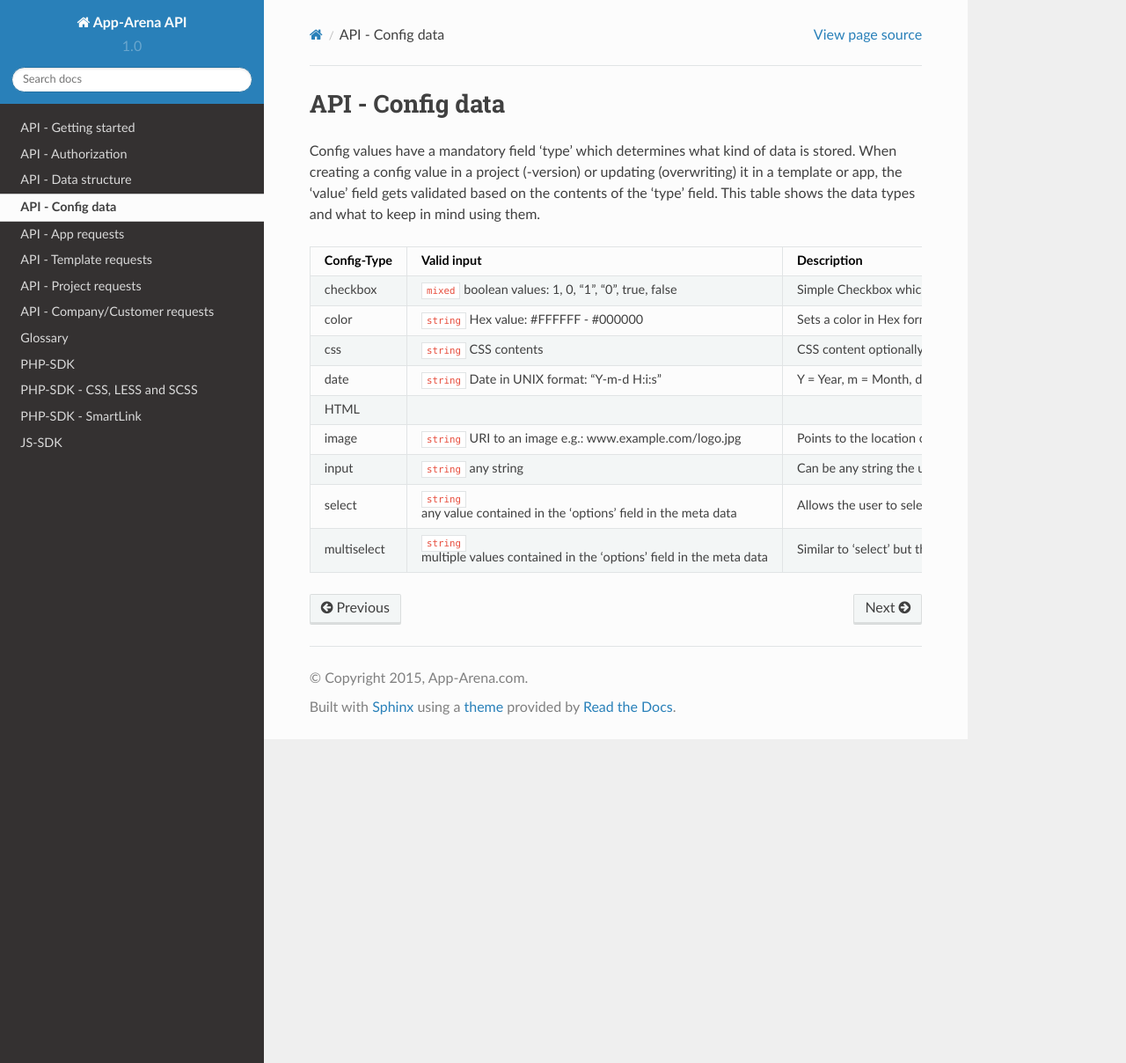
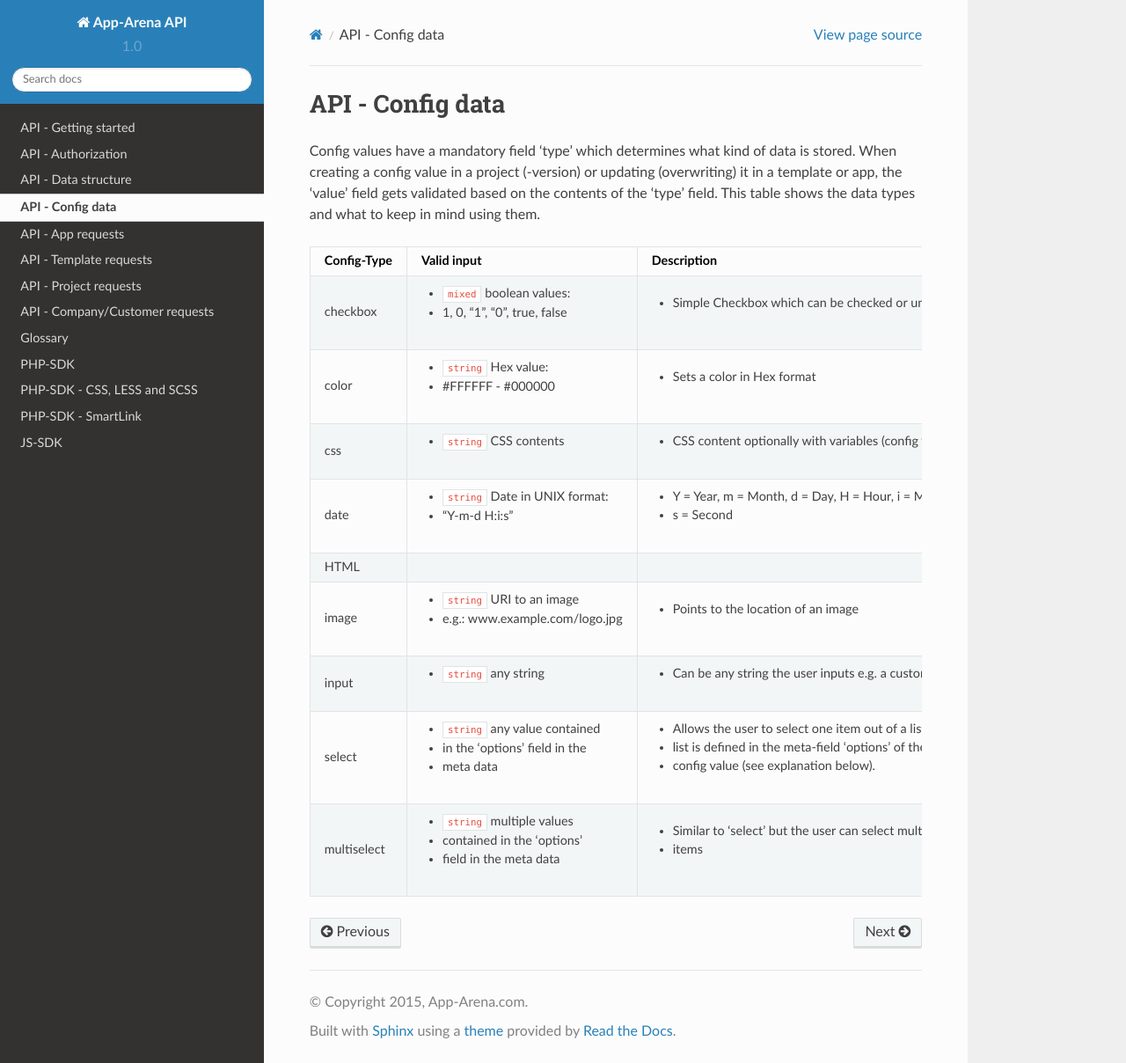
Before and after one commit to apparena/docs, a Sphinx documentation site: the page built from docs/api/050-config.rst, in a window 1280 px wide and 1208 px high. Shown: the whole window at 88% size. Built offline with Sphinx 7.4.7 and the Read the Docs theme 2.0.0, drawn with Linux system fonts in a browser that asks for light colours.

```diff
--- a/docs/api/050-config.rst
+++ b/docs/api/050-config.rst
@@ -8,32 +8,32 @@ the 'type' field. This table shows the data types and what to keep in mind using
 +---------------+-----------------------------------+---------------------------------------------------------+
 | Config-Type   | Valid input                       | Description                                             |
 +===============+===================================+=========================================================+
-| checkbox      | ``mixed`` boolean values:         | Simple Checkbox which can be checked or unchecked       |
-|               | 1, 0, "1", "0", true, false       |                                                         |
+| checkbox      | - ``mixed`` boolean values:       | - Simple Checkbox which can be checked or unchecked     |
+|               | - 1, 0, "1", "0", true, false     |                                                         |
 |               |                                   |                                                         |
 +---------------+-----------------------------------+---------------------------------------------------------+
-| color         | ``string`` Hex value:             | Sets a color in Hex format                              |
-|               | #FFFFFF - #000000                 |                                                         |
+| color         | - ``string`` Hex value:           | - Sets a color in Hex format                            |
+|               | - #FFFFFF - #000000               |                                                         |
 +---------------+-----------------------------------+---------------------------------------------------------+
-| css           | ``string`` CSS contents           | CSS content optionally with variables (config values)   |
+| css           | - ``string`` CSS contents         | - CSS content optionally with variables (config values) |
 +---------------+-----------------------------------+---------------------------------------------------------+
-| date          | ``string`` Date in UNIX format:   | Y = Year, m = Month, d = Day, H = Hour, i = Minute,     |
-|               | "Y-m-d H:i:s"                     | s = Second                                              |
+| date          | - ``string`` Date in UNIX format: | - Y = Year, m = Month, d = Day, H = Hour, i = Minute,   |
+|               | - "Y-m-d H:i:s"                   | - s = Second                                            |
 +---------------+-----------------------------------+---------------------------------------------------------+
 | HTML          |                                   |                                                         |
 |               |                                   |                                                         |
 +---------------+-----------------------------------+---------------------------------------------------------+
-| image         | ``string`` URI to an image        | Points to the location of an image                      |
-|               | e.g.: www.example.com/logo.jpg    |                                                         |
+| image         | - ``string`` URI to an image      | - Points to the location of an image                    |
+|               | - e.g.: www.example.com/logo.jpg  |                                                         |
 +---------------+-----------------------------------+---------------------------------------------------------+
-| input         | ``string`` any string             | Can be any string the user inputs e.g. a custom name    |
+| input         | - ``string`` any string           | - Can be any string the user inputs e.g. a custom name  |
 |               |                                   |                                                         |
 +---------------+-----------------------------------+---------------------------------------------------------+
-| select        | ``string`` any value contained in | Allows the user to select one item out of a list. The   |
-|               | the 'options' field in the meta   | list is defined in the meta-field 'options' of the      |
-|               | data                              | config value (see explanation below).                   |
+| select        | - ``string`` any value contained  | - Allows the user to select one item out of a list. The |
+|               | - in the 'options' field in the   | - list is defined in the meta-field 'options' of the    |
+|               | - meta data                       | - config value (see explanation below).                 |
 +---------------+-----------------------------------+---------------------------------------------------------+
-| multiselect   | ``string`` multiple values        | Similar to 'select' but the user can select multiple    |
-|               | contained in the 'options' field  | items                                                   |
-|               | in the meta data                  |                                                         |
+| multiselect   | - ``string`` multiple values      | - Similar to 'select' but the user can select multiple  |
+|               | - contained in the 'options'      | - items                                                 |
+|               | - field in the meta data          |                                                         |
 +---------------+-----------------------------------+---------------------------------------------------------+
```
Also changed, not shown: docs/api/040-structure.rst (+5 -3 lines).
